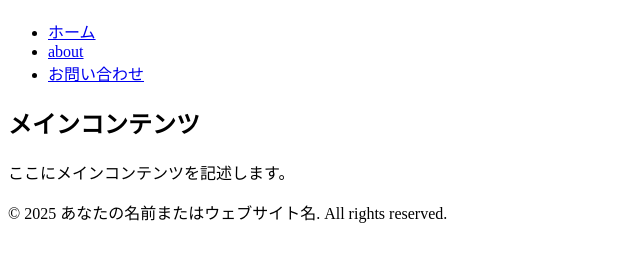
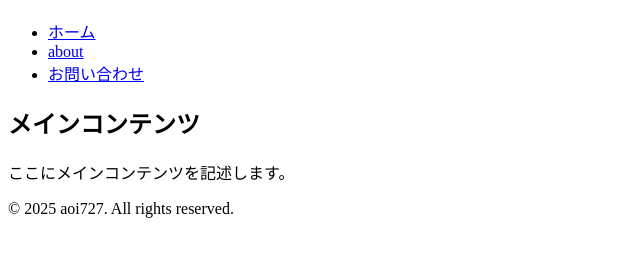
Before and after one commit to aoi727/aoi727.github.io, a plain HTML site: page index.html in a window 1280 px wide. Shown: the part 70-332 px from the top of the page, without its empty margins (0-640 px from the left). Drawn offline with Linux system fonts and the light colour scheme.

Commit message:
Update index.html

```diff
--- a/index.html
+++ b/index.html
@@ -26,7 +26,7 @@
     </main>
 
     <footer>
-        <p>&copy; 2025 あなたの名前またはウェブサイト名. All rights reserved.</p>
+        <p>&copy; 2025 aoi727. All rights reserved.</p>
     </footer>
 
     <script>
```
